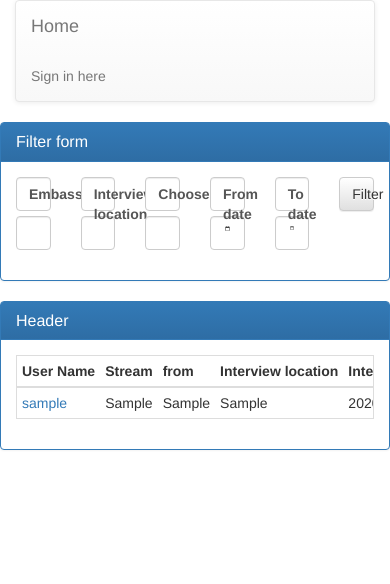
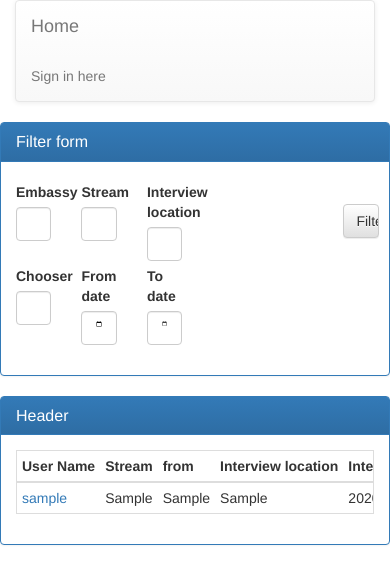
Before and after one commit to aruba8/imm-statistics, a Flask app: template app/templates/index.html in a window 390 px wide. Shown: the top 584 px of the page. Run offline with Flask 2, Linux system fonts and the light colour scheme; the template is opened without the code that fills it: values that come from a table or form of the project are taken from there, others are empty; tables that the repository leaves empty hold one stand-in row (values such as "Sample post"); form fields are guessed from the names that the template uses; parts of the project's set-up code (start-up, migrations or seed data) failed here and were passed over; some libraries are stand-ins or nearby versions.

Commit message:
add filter by stream

```diff
--- a/app/static/style.css
+++ b/app/static/style.css
@@ -1,5 +1,6 @@
-.container {
-    /*width: 800px;*/
+.dates {
+    /*border: 1px solid black;*/
+    /*background: red;*/
 }
 
 .table {
@@ -9,3 +10,16 @@
 .table-scrollable{
     overflow: auto;
 }
+
+.cont-body {
+    margin-left: 15px;
+    margin-right: 10px;
+}
+
+.inbody{
+    margin-top: 5px;
+}
+
+.inbody input.btn {
+    margin-top: 22px;
+}
--- a/app/templates/index_form.html
+++ b/app/templates/index_form.html
@@ -4,39 +4,46 @@
                 <h3 class="panel-title">Filter form</h3>
             </div>
     <div class="panel-body">
-
-    <form class="form-inline" role="form" action="/index" method="post">
+    <div class="cont-body">
+    <form class="form-horizontal" role="form" action="/index" method="post">
         <div class="form-group">
+            <div class="row inbody">
                 {{filter_form.hidden_tag()}}
-            <div class="row">
                 <div class="col-xs-2">
-                {{filter_form.embassy.label(class_='form-control')}}
+                {{filter_form.embassy.label(class_='')}}
                 {{filter_form.embassy(class_='form-control')}}
                 </div>
                 <div class="col-xs-2">
-                {{filter_form.interview_location.label(class_='form-control')}}
+                {{filter_form.stream.label(class_='')}}
+                {{filter_form.stream(class_='form-control')}}
+                </div>
+                <div class="col-xs-2">
+                {{filter_form.interview_location.label(class_='')}}
                 {{filter_form.interview_location(class_='form-control')}}
                 </div>
-                <!--<div class="form_date">-->
+                <div class="col-xs-2 col-xs-offset-4">
+                    <input type="submit" class="btn btn-default form-control pull-right button" value="Filter">
+                </div>
+            </div>
+
+            <div class="row inbody dates">
                 <div class="col-xs-2">
-                    {{filter_form.chooser.label(class_='form-control')}}
+                {{filter_form.chooser.label(class_='')}}
                 {{filter_form.chooser(class_='form-control')}}
                 </div>
                 <div class="col-xs-2">
-                    {{filter_form.from_date.label(class_='form-control')}}
+                {{filter_form.from_date.label(class_='')}}
                 {{filter_form.from_date(class_='form-control date')}}
                 </div>
                 <div class="col-xs-2">
-                    {{filter_form.to_date.label(class_='form-control')}}
+                {{filter_form.to_date.label(class_='')}}
                 {{filter_form.to_date(class_='form-control date')}}
-                    </div>
-                <!--</div>-->
-                <div class="col-xs-2">
-                <button type="submit" class="btn btn-default form-control pull-right">Filter</button>
                 </div>
             </div>
         </div>
-    </form></div>
+    </form>
+    </div>
+    </div>
     </div>
 </div>
 <script>
--- a/app/views/index_view.py
+++ b/app/views/index_view.py
@@ -12,6 +12,8 @@ def index():
     if filter_form.validate():
         filter_dict = {}
         filter_state = ''
+        if filter_form.stream.data != '':
+            filter_dict['stream'] = filter_form.stream.data
         if filter_form.embassy.data != '':
             filter_dict['embassy'] = filter_form.embassy.data
         if filter_form.interview_location.data != '':
--- a/config.py
+++ b/config.py
@@ -8,6 +8,6 @@ CSRF_ENABLED = True
 SECRET_KEY = 'you-will-never-guess'
 SQLALCHEMY_DATABASE_URI = 'sqlite:///' + os.path.join(basedir, 'app.db')
 SQLALCHEMY_MIGRATE_REPO = os.path.join(basedir, 'db_repository')
-RECAPTCHA_PUBLIC_KEY = '6LeZb_0SAAAAAKpfh7c5EYe3uw5nwVZGBqMDipiY'
-RECAPTCHA_PRIVATE_KEY = ''
+RECAPTCHA_PUBLIC_KEY = '6LcRbv0SAAAAAKiwXd5lGAQrEvvMlVJ6xC1ZZyRl'
+RECAPTCHA_PRIVATE_KEY = '6LcRbv0SAAAAAC9kGGqVNGHfVV-ErpbwkvhwsUsQ'
 RECAPTCHA_OPTIONS = {'theme': 'white'}
```
Also changed, not shown: app/forms/index_form.py (+17 -5 lines). Lines whose indentation alone changed are shown as unchanged.
